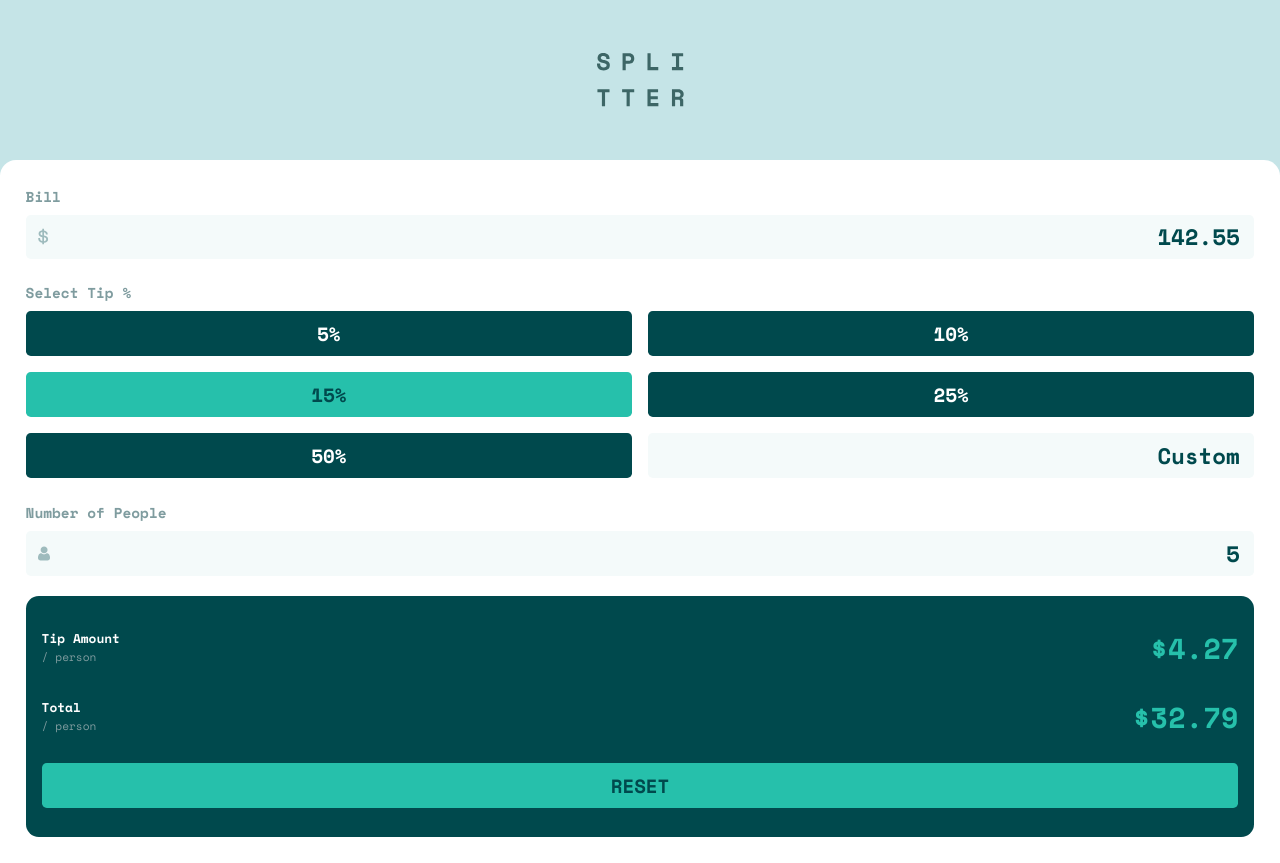
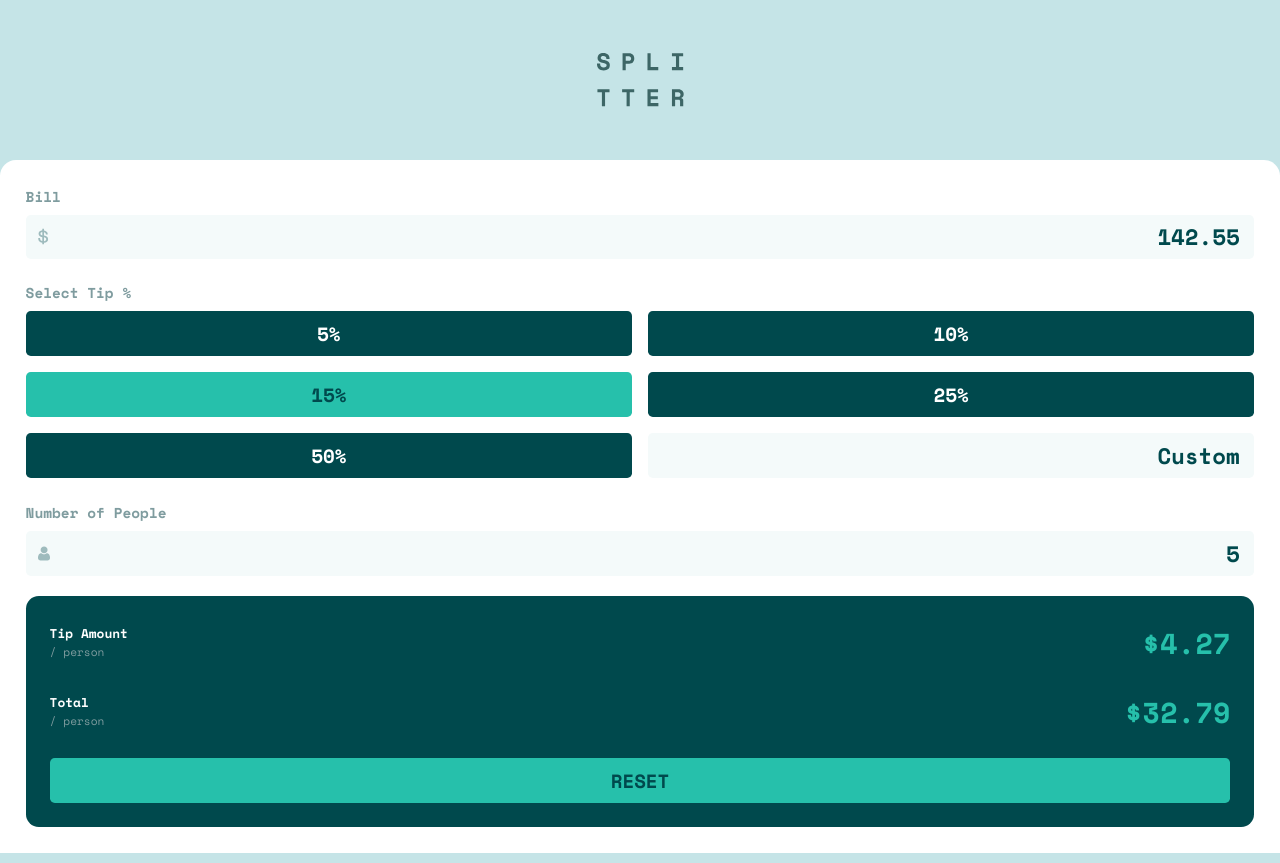
Before and after one commit to tonytangdev/fm-calculator-app, a Next.js app: page / in a window 1280 px wide. Built offline with nearby package versions, Linux system fonts and the light colour scheme.

Commit message:
fixed padding

```diff
--- a/styles/ResultDisplay.module.css
+++ b/styles/ResultDisplay.module.css
@@ -1,7 +1,7 @@
 .container {
     background-color: var(--very-dark-cyan);
     border-radius: var(--result-border-radius);
-    padding: 1.8rem 1rem;
+    padding: 1.5rem;
     display: grid;
     grid-template: repeat(3, 1fr) / 1fr;
     row-gap: 1.5rem;
```
